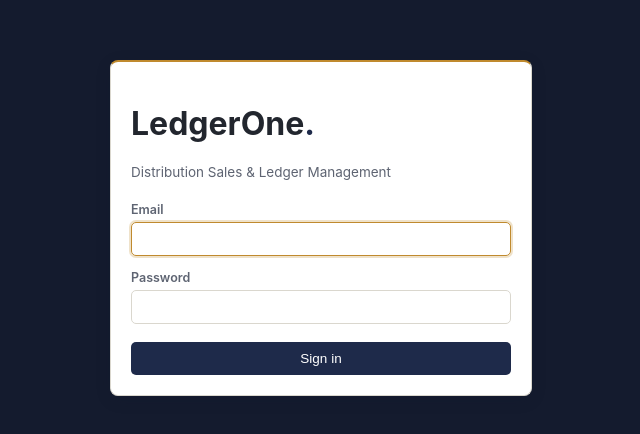
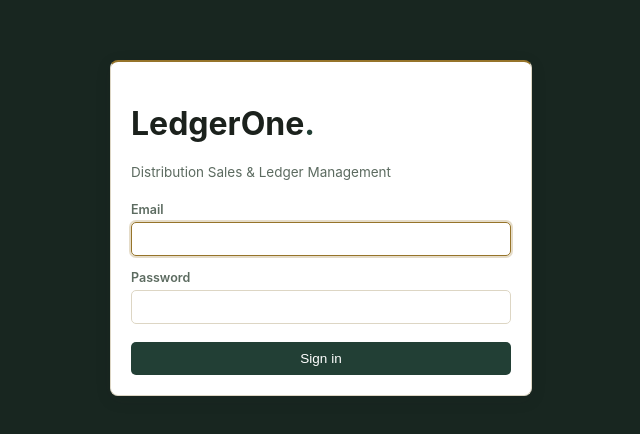
Before and after one commit to abwork203-a11y/DSL-system-demo, a React (Vite) app in the folder frontend/: page /login in a window 1280 px wide. Shown: the part 172-606 px from the top of the page, without its empty margins (319-959 px from the left). Built offline with nearby package versions, Linux system fonts and the light colour scheme; no server answers.

Commit message:
changed the the color scheme and menu style for smaller screen sizes,token and css    file

```diff
--- a/frontend/src/styles/tokens.css
+++ b/frontend/src/styles/tokens.css
@@ -1,49 +1,48 @@
 /* ═══════════════════════════════════════════════════════════════
    DESIGN TOKENS — LedgerOne
-   Scheme B: Indigo Ledger — cooler, more modern-fintech than the
-   original forest green. Deep navy-indigo as primary, warm gold
-   as the accent, oxblood/forest/ochre for status ink.
+   Scheme A: Ledger green + brass — deep forest ink as primary,
+   warm brass as the accent, oxblood/forest/ochre for status ink.
    ═══════════════════════════════════════════════════════════════ */
 
 :root {
   /* ── Surfaces — the "paper" the app sits on ─────────────── */
-  --paper: #F5F4F0;
+  --paper: #F7F5EE;
   --surface: #FFFFFF;
-  --surface-sunken: #EAE8E1;
-  --rule: #DAD7CE;
-  --rule-strong: #C5C1B5;
+  --surface-sunken: #EFEBDE;
+  --rule: #DDD6C4;
+  --rule-strong: #C9C0A8;
 
   /* ── Ink — text and structural color ────────────────────── */
-  --ink: #22262E;
-  --ink-muted: #5E6472;
-  --ink-faint: #9AA0AC;
+  --ink: #1B211C;
+  --ink-muted: #5C6B60;
+  --ink-faint: #8B9689;
 
-  /* ── Indigo — the brand/primary color ───────────────────── */
-  --indigo: #1E2A4A;
-  --indigo-hover: #141D35;
-  --indigo-light: #E4E7EF;
+  /* ── Ledger green — the brand/primary color ─────────────── */
+  --green: #223F35;
+  --green-hover: #182D25;
+  --green-light: #E4EAE3;
 
-  /* ── Gold — the accent, used sparingly ──────────────────── */
-  --gold: #C08A2E;
-  --gold-hover: #A5741F;
-  --gold-light: #F5EAD4;
+  /* ── Brass — the accent, used sparingly ─────────────────── */
+  --brass: #96742A;
+  --brass-hover: #7C5F21;
+  --brass-light: #F1E7CE;
 
   /* ── Status ink ──────────────────────────────────────────── */
   --status-positive: #2B6B45;
-  --status-positive-bg: #E3EFE6;
-  --status-negative: #A13A3A;
-  --status-negative-bg: #F5E3E3;
-  --status-pending: #B8791E;
-  --status-pending-bg: #F4E8D0;
-  --status-neutral: #5E6472;
-  --status-neutral-bg: #ECEAE4;
+  --status-positive-bg: #E4EFE6;
+  --status-negative: #8C3226;
+  --status-negative-bg: #F4E6E2;
+  --status-pending: #A1741E;
+  --status-pending-bg: #F3EAD6;
+  --status-neutral: #5C6B60;
+  --status-neutral-bg: #EBE8DC;
 
   /* ── Sidebar ─────────────────────────────────────────────── */
-  --sidebar-bg: #141B2E;
-  --sidebar-ink: #EDEFF4;
-  --sidebar-muted: #8D95AC;
-  --sidebar-active: #1E2A4A;
-  --sidebar-accent: var(--gold);
+  --sidebar-bg: #182620;
+  --sidebar-ink: #F2F0E6;
+  --sidebar-muted: #9AAA9E;
+  --sidebar-active: #223F35;
+  --sidebar-accent: var(--brass);
 
   /* ── Typography ──────────────────────────────────────────── */
   --font-display: 'Fraunces', Georgia, serif;
@@ -53,18 +52,12 @@
   /* ── Shape & shadow ──────────────────────────────────────── */
   --radius: 8px;
   --radius-sm: 5px;
-  --shadow-sm: 0 1px 2px rgba(20, 25, 40, 0.07);
-  --shadow-md: 0 4px 16px rgba(20, 25, 40, 0.12);
+  --shadow-sm: 0 1px 2px rgba(27, 33, 28, 0.06);
+  --shadow-md: 0 4px 16px rgba(27, 33, 28, 0.10);
 
   /* ── Legacy aliases (old class names still work) ─────────── */
-  --accent: var(--indigo);
-  --accent-hover: var(--indigo-hover);
-  --brass: var(--gold);
-  --brass-hover: var(--gold-hover);
-  --brass-light: var(--gold-light);
-  --green: var(--indigo);
-  --green-hover: var(--indigo-hover);
-  --green-light: var(--indigo-light);
+  --accent: var(--green);
+  --accent-hover: var(--green-hover);
   --border: var(--rule);
   --red: var(--status-negative);
   --red-light: var(--status-negative-bg);
--- a/frontend/src/styles/ui.css
+++ b/frontend/src/styles/ui.css
@@ -50,7 +50,7 @@ body {
   padding: 4px 10px 22px;
   letter-spacing: 0.01em;
 }
-.sidebar-brand span { color: var(--gold); }
+.sidebar-brand span { color: var(--brass); }
 
 .sidebar-nav { display: flex; flex-direction: column; gap: 2px; flex: 1; }
 
@@ -69,9 +69,9 @@ body {
 }
 .sidebar-link:hover { background: rgba(255, 255, 255, 0.06); color: var(--sidebar-ink); }
 .sidebar-link.active {
-  background: rgba(192, 138, 46, 0.14);
+  background: rgba(150, 116, 42, 0.14);
   color: #fff;
-  border-left-color: var(--gold);
+  border-left-color: var(--brass);
 }
 
 .sidebar-footer {
@@ -128,7 +128,7 @@ body {
   border-top: 1px solid var(--rule);
 }
 .site-footer a { color: var(--ink-muted); text-decoration: underline; margin: 0 8px; }
-.site-footer a:hover { color: var(--indigo); }
+.site-footer a:hover { color: var(--green); }
 
 /* ── Hamburger menu (mobile) ────────────────────────────────
    Hidden by default; only shown + wired up below 768px. */
@@ -142,7 +142,7 @@ body {
   padding: 8px;
   cursor: pointer;
 }
-.hamburger-btn:focus-visible { outline: 2px solid var(--gold); outline-offset: 2px; }
+.hamburger-btn:focus-visible { outline: 2px solid var(--brass); outline-offset: 2px; }
 
 @media (max-width: 768px) {
   .hamburger-btn { display: block; }
@@ -161,7 +161,7 @@ body {
   .sidebar-scrim {
     position: fixed;
     inset: 0;
-    background: rgba(20, 25, 40, 0.4);
+    background: rgba(27, 33, 28, 0.4);
     z-index: 30;
   }
 
@@ -174,7 +174,7 @@ body {
   border: 1px solid var(--rule);
   border-radius: var(--radius);
   padding: 20px;
-  border-top: 2px solid var(--gold);
+  border-top: 2px solid var(--brass);
   box-shadow: var(--shadow-sm);
 }
 .card + .card { margin-top: 16px; }
@@ -217,23 +217,23 @@ body {
   padding: 8px 14px;
   font-size: 13.5px;
   font-weight: 500;
-  background: var(--indigo);
+  background: var(--green);
   color: #fff;
   cursor: pointer;
   transition: background 0.12s;
 }
-.btn:hover { background: var(--indigo-hover); }
-.btn:focus-visible { outline: 2px solid var(--gold); outline-offset: 2px; }
+.btn:hover { background: var(--green-hover); }
+.btn:focus-visible { outline: 2px solid var(--brass); outline-offset: 2px; }
 .btn:disabled { opacity: 0.5; cursor: not-allowed; }
 
 .btn-secondary { background: var(--surface); color: var(--ink); border-color: var(--rule); }
 .btn-secondary:hover { background: var(--surface-sunken); }
 
-.btn-brass { background: var(--gold); color: #fff; }
-.btn-brass:hover { background: var(--gold-hover); }
+.btn-brass { background: var(--brass); color: #fff; }
+.btn-brass:hover { background: var(--brass-hover); }
 
 .btn-danger { background: var(--status-negative); }
-.btn-danger:hover { background: #7E2C2C; }
+.btn-danger:hover { background: #6E251C; }
 
 .btn-sm { padding: 5px 10px; font-size: 12.5px; }
 .btn-ghost { background: transparent; color: var(--ink-muted); border: none; }
@@ -256,8 +256,8 @@ body {
 .field input:focus,
 .field select:focus,
 .field textarea:focus {
-  border-color: var(--gold);
-  outline: 2px solid rgba(192, 138, 46, 0.25);
+  border-color: var(--brass);
+  outline: 2px solid rgba(150, 116, 42, 0.25);
   outline-offset: 0;
 }
 .field-row { display: grid; grid-template-columns: 1fr 1fr; gap: 14px; }
@@ -360,7 +360,7 @@ table.data-table { width: 100%; border-collapse: collapse; font-size: 13.5px; ba
   font-size: 13px;
   margin-bottom: 16px;
 }
-.link-btn { background: none; border: none; color: var(--indigo); font-size: 13px; font-weight: 600; padding: 0; cursor: pointer; }
+.link-btn { background: none; border: none; color: var(--green); font-size: 13px; font-weight: 600; padding: 0; cursor: pointer; }
 .link-btn:hover { text-decoration: underline; }
 
 /* ── Toasts ─────────────────────────────────────────────── */
@@ -394,7 +394,7 @@ table.data-table { width: 100%; border-collapse: collapse; font-size: 13.5px; ba
 
 /* ── Skeleton loading ───────────────────────────────────── */
 .skeleton {
-  background: linear-gradient(90deg, var(--surface-sunken) 25%, #DEDCD3 37%, var(--surface-sunken) 63%);
+  background: linear-gradient(90deg, var(--surface-sunken) 25%, #E4DFCC 37%, var(--surface-sunken) 63%);
   background-size: 400% 100%;
   animation: skeleton-shine 1.4s ease infinite;
   border-radius: var(--radius-sm);
@@ -412,14 +412,14 @@ table.data-table { width: 100%; border-collapse: collapse; font-size: 13.5px; ba
 
 /* ── Modal ──────────────────────────────────────────────── */
 .modal-overlay {
-  position: fixed; inset: 0; background: rgba(20, 25, 40, 0.5);
+  position: fixed; inset: 0; background: rgba(27, 33, 28, 0.5);
   display: flex; align-items: center; justify-content: center; z-index: 50;
   padding: 20px;
 }
 .modal {
   background: var(--surface);
   border-radius: 10px;
-  border-top: 3px solid var(--gold);
+  border-top: 3px solid var(--brass);
   padding: 24px;
   width: 100%;
   max-width: 560px;
@@ -443,7 +443,7 @@ table.data-table { width: 100%; border-collapse: collapse; font-size: 13.5px; ba
   text-align: center;
   transition: border-color 0.15s, color 0.15s;
 }
-.stepper-item.active { border-color: var(--gold); color: var(--ink); }
+.stepper-item.active { border-color: var(--brass); color: var(--ink); }
 .stepper-item.done { border-color: var(--status-positive); color: var(--ink); }
 
 /* ── Accessibility floor ────────────────────────────────── */
@@ -452,6 +452,6 @@ button:focus-visible,
 input:focus-visible,
 select:focus-visible,
 textarea:focus-visible {
-  outline: 2px solid var(--gold);
+  outline: 2px solid var(--brass);
   outline-offset: 2px;
 }
```
